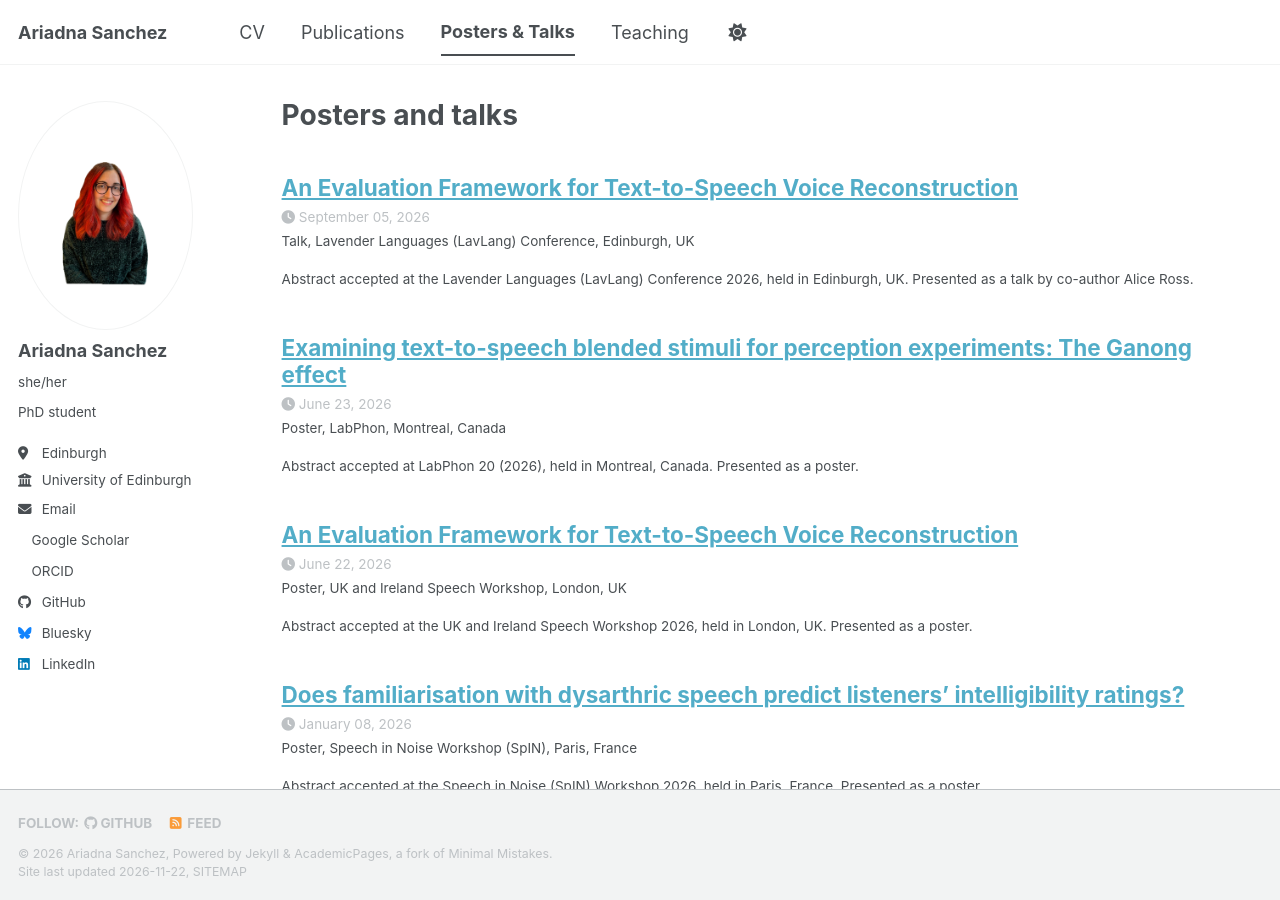
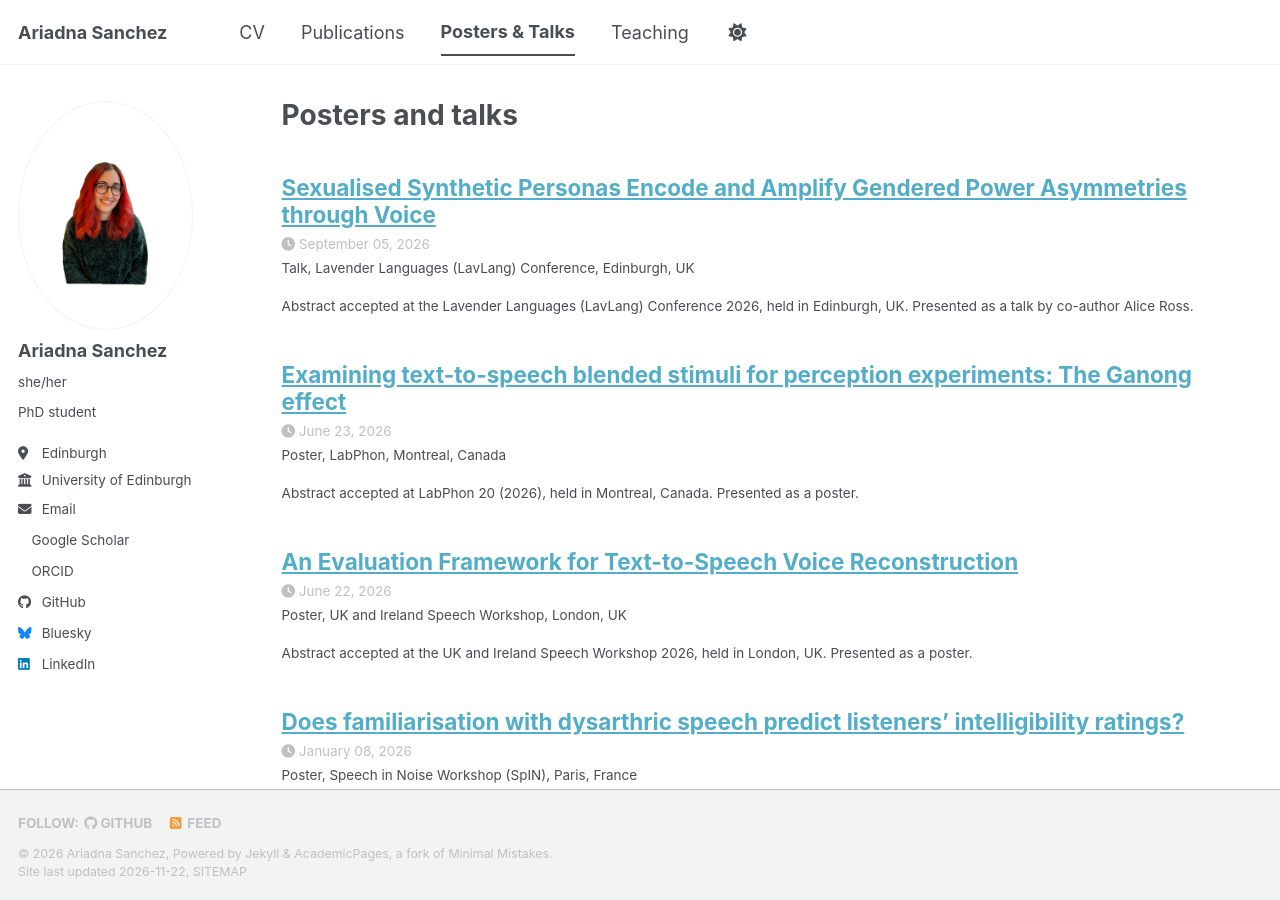
Before and after one commit to ariadnasc/ariadnasc.github.io, a Jekyll site: the page built from _pages/talks.html, in a window 1280 px wide and 900 px high. Built offline with Jekyll 4.4.1, drawn with Linux system fonts in a browser that asks for light colours; a script bundle is joined from its source files by our own code; a style sheet for code colours, icons or effects is not loaded.

Commit message:
Fix title

```diff
--- a/_talks/2026-09-05-tts-personas.md
+++ b/_talks/2026-09-05-tts-personas.md
@@ -1,5 +1,5 @@
 ---
-title: "An Evaluation Framework for Text-to-Speech Voice Reconstruction"
+title: "Sexualised Synthetic Personas Encode and Amplify Gendered Power Asymmetries through Voice"
 collection: talks
 type: "Talk"
 permalink: /talks/2026-09-05-tts-personas
```
